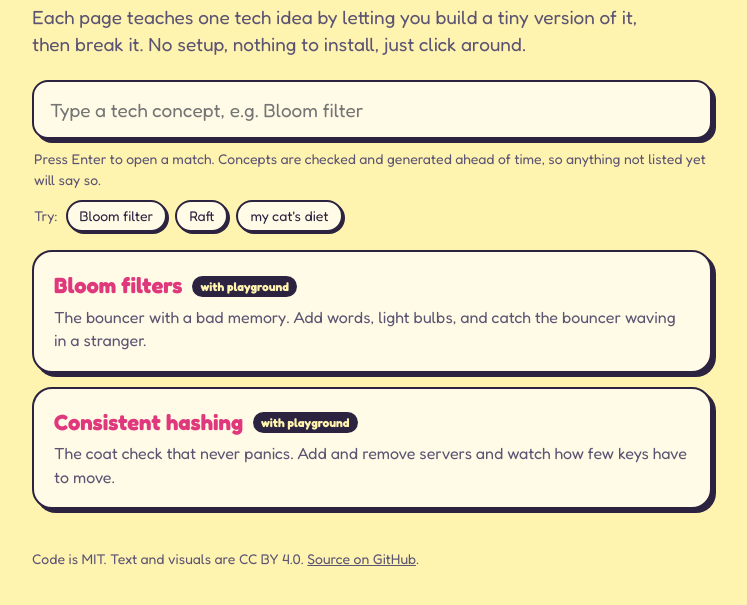
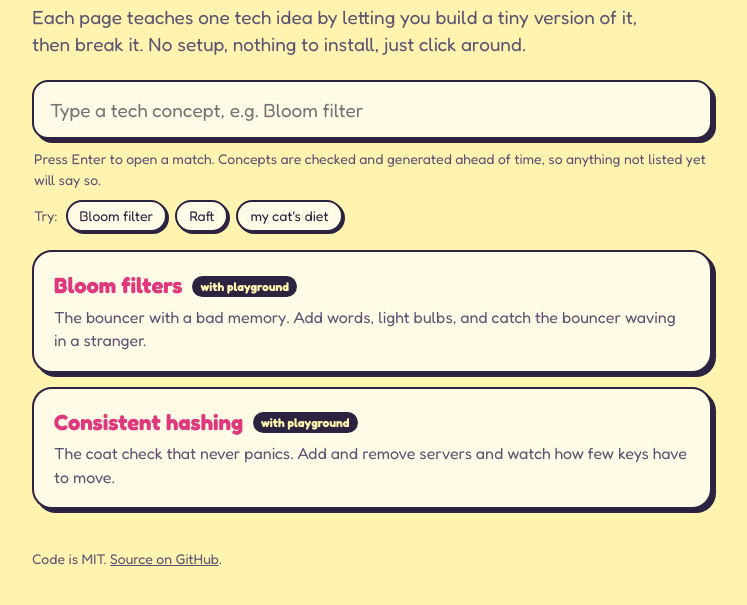
Before and after one commit to zestytinker/break-it-explainer, a website: page index.html in a window 1280 px wide. Shown: the part 107-712 px from the top of the page, without its empty margins (268-1015 px from the left). Drawn offline with Linux system fonts and the light colour scheme.

Commit message:
Drop the CC BY line; code stays MIT

```diff
--- a/index.html
+++ b/index.html
@@ -61,7 +61,7 @@
     <a class="card" href="consistent-hashing-explainer.html"><h2>Consistent hashing <span class="tag">with playground</span></h2><p>The coat check that never panics. Add and remove servers and watch how few keys have to move.</p></a>
   </div>
 
-  <footer>Code is MIT. Text and visuals are CC BY 4.0. <a href="https://github.com/zestytinker/break-it-explainer">Source on GitHub</a>.</footer>
+  <footer>Code is MIT. <a href="https://github.com/zestytinker/break-it-explainer">Source on GitHub</a>.</footer>
 </main>
 
 <script data-inlined="gate.js">
```
Also changed, not shown: pipeline/index.template.html (+1 -1 lines), README.md.
